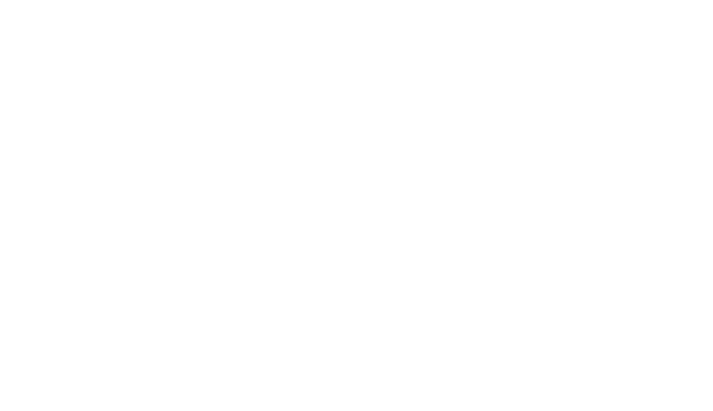
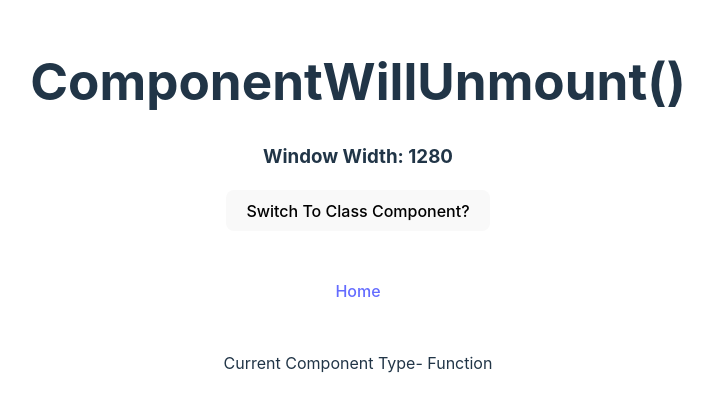
Before and after one commit to GMohammadAli/ReactClassComponents, a React (Vite) app: page /videos/15 in a window 1280 px wide. Before the commit this address had no page. Shown: the part 203-614 px from the top of the page, without its empty margins (282-995 px from the left). Built offline with nearby package versions, Linux system fonts and the light colour scheme.

Commit message:
componentWillUnmount()

```diff
--- a/src/App.jsx
+++ b/src/App.jsx
@@ -38,6 +38,9 @@
         <li>
           <Link to="/videos/14">Video 14</Link>
         </li>
+        <li>
+          <Link to="/videos/15">Vidoe 15</Link>
+        </li>
       </ol>
     </>
   );
--- a/src/main.jsx
+++ b/src/main.jsx
@@ -11,6 +11,7 @@
 import Video12 from './modules/Video12.jsx'
 import Video13 from './modules/Video13.jsx'
 import Video14 from './modules/Video14.jsx'
+import Video15 from './modules/Video15.jsx'
 
 ReactDOM.createRoot(document.getElementById('root')).render(
   <BrowserRouter>
@@ -24,6 +25,7 @@
       <Route path='/videos/12' element={<Video12 />}/>
       <Route path='/videos/13' element={<Video13 />}/>
       <Route path="/videos/14" element={<Video14 />} />
+      <Route path="/videos/15" element={<Video15 />}/>
     </Routes>
   </BrowserRouter>
 )
--- a/src/modules/Video10.jsx
+++ b/src/modules/Video10.jsx
@@ -51,7 +51,7 @@
   );
 }
 
-export class Video10Class extends Component {
+class Video10Class extends Component {
     constructor() {
         super()
         this.state = {
--- /dev/null
+++ b/src/modules/Video15.jsx
@@ -0,0 +1,60 @@
+import React, { Component, useEffect, useState } from 'react'
+import { FunctionToClassCompRenderer } from '../layout/FunctionToClassCompRenderer'
+
+export default class Video15 extends Component {
+  render() {
+    return <FunctionToClassCompRenderer
+            videoTitle={"ComponentWillUnmount()"}
+            FunctionBasedComponent={<Video15Function />}
+            ClassBasedComponent={<Video15Class />}
+        />
+  }
+}
+
+function Video15Function() {
+  const [ contentWidth, setContentWidth] = useState(window.innerWidth)
+
+  useEffect(() => { //component Did Mount
+    // Anything in here is fired on component mount.
+    window.addEventListener("resize", watchWidth);
+    return () => { //component Will Unmount
+      // Anything in here is fired on component unmount.
+      window.removeEventListener("resize", watchWidth);
+    };
+  }, [window.innerWidth]);
+
+  const watchWidth = () => {
+    setContentWidth(window.innerWidth)
+  }
+  return (
+    <div>
+      <h3>Window Width: {contentWidth}</h3>
+    </div>
+  );
+}
+
+class Video15Class extends Component {
+    state = {
+        contentWidth : window.innerWidth
+    }
+
+    watchWidth = () => {
+        this.setState({ contentWidth : window.innerWidth})
+    }
+
+    componentDidMount() {
+        window.addEventListener("resize", this.watchWidth)
+    }
+
+    componentWillUnmount() {
+        window.removeEventListener("resize", this.watchWidth)
+    }
+
+  render() {
+    return (
+      <div>
+        <h3>Window Width: {this.state.contentWidth}</h3>
+      </div>
+    )
+  }
+}
--- a/src/modules/Video3.jsx
+++ b/src/modules/Video3.jsx
@@ -1,6 +1,19 @@
 import React, { Component } from "react";
 import { FunctionToClassCompRenderer } from "../layout/FunctionToClassCompRenderer";
 
+export default class Video3 extends Component {
+  render() {
+    return (
+      <>
+        <FunctionToClassCompRenderer
+          videoTitle={"Intro to Class Components"}
+          ClassBasedComponent={<Video3Class />}
+          FunctionBasedComponent={<Video3Function />}
+        />
+      </>
+    );
+  }
+}
 function Video3Function() {
 
   return (
@@ -9,7 +22,6 @@
     </>
   );
 }
-
 
 class Video3Class extends Component {
   render() {
@@ -23,18 +35,3 @@
     );
   }
 }
-
-
-export default class Video3 extends Component {
-  render() {
-    return (
-      <>
-        <FunctionToClassCompRenderer
-          videoTitle={"Intro to Class Components"}
-          ClassBasedComponent={<Video3Class />}
-          FunctionBasedComponent={<Video3Function />}
-        />
-      </>
-    )
-  }
-}
```
